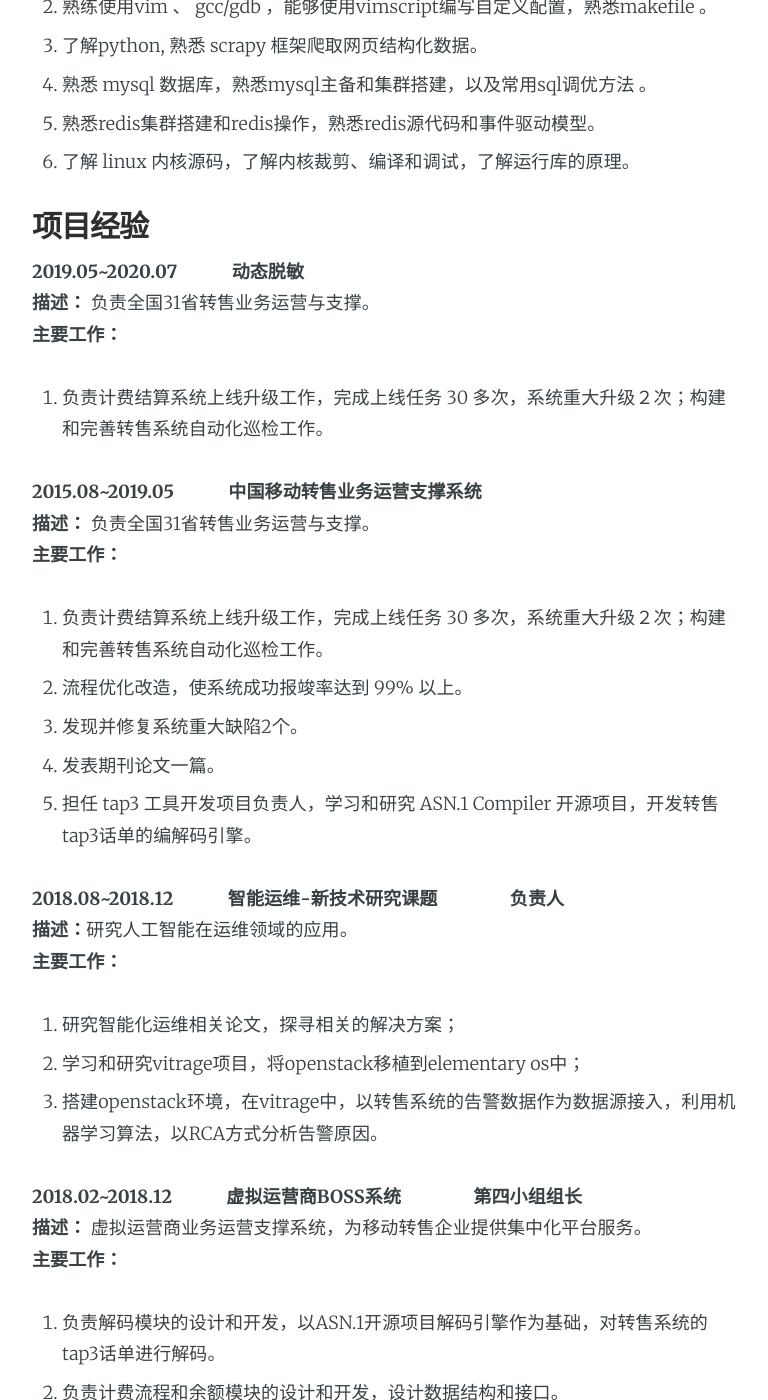
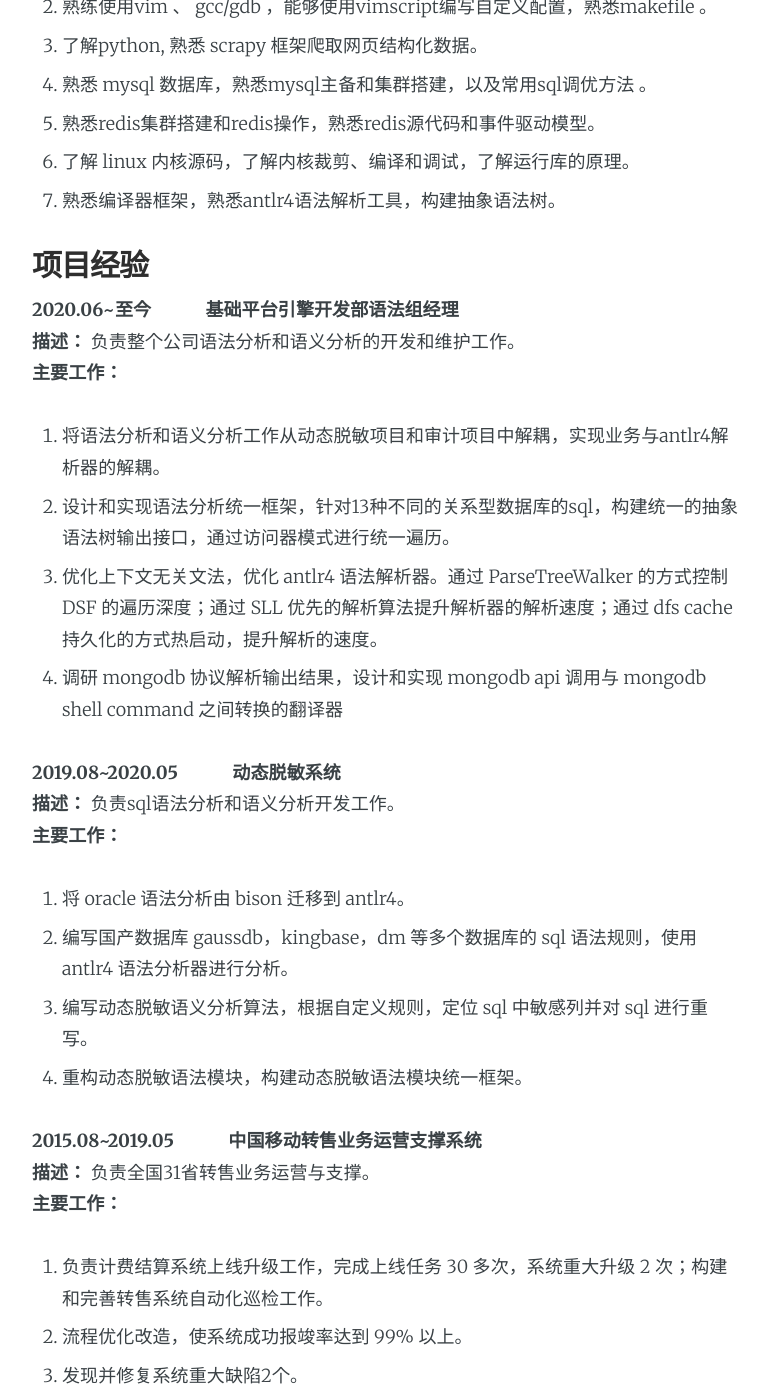
Before and after one commit to small-cat/small-cat.github.io, a Jekyll site: the page built from about.md, in a window 1280 px wide and 1400 px high, scrolled down 809 px. Shown: the whole window, without its empty margins (253-1021 px from the left). Built offline with Jekyll 4.4.1, drawn with Linux system fonts in a browser that asks for light colours; comment, search, counter and statistics services are not loaded.

Commit message:
update about.md

```diff
--- a/about.md
+++ b/about.md
@@ -35,17 +37,27 @@ title: 个人简历
 4. 熟悉 mysql 数据库，熟悉mysql主备和集群搭建，以及常用sql调优方法 。
 5. 熟悉redis集群搭建和redis操作，熟悉redis源代码和事件驱动模型。
 6. 了解 linux 内核源码，了解内核裁剪、编译和调试，了解运行库的原理。
+7. 熟悉编译器框架，熟悉antlr4语法解析工具，构建抽象语法树。
 
 ## 项目经验
-**2019.05~2020.07　　　动态脱敏**<br>**描述：** 负责全国31省转售业务运营与支撑。<br>**主要工作：**
 
-1. 负责计费结算系统上线升级工作，完成上线任务 30 多次，系统重大升级２次；构建和完善转售系统自动化巡检工作。
+**2020.06~至今　　　基础平台引擎开发部语法组经理**<br>**描述：** 负责整个公司语法分析和语义分析的开发和维护工作。<br>**主要工作：**
 
+1. 将语法分析和语义分析工作从动态脱敏项目和审计项目中解耦，实现业务与antlr4解析器的解耦。
+2. 设计和实现语法分析统一框架，针对13种不同的关系型数据库的sql，构建统一的抽象语法树输出接口，通过访问器模式进行统一遍历。
+3. 优化上下文无关文法，优化 antlr4 语法解析器。通过 ParseTreeWalker 的方式控制 DSF 的遍历深度；通过 SLL 优先的解析算法提升解析器的解析速度；通过 dfs cache 持久化的方式热启动，提升解析的速度。
+4. 调研 mongodb 协议解析输出结果，设计和实现 mongodb api 调用与 mongodb shell command 之间转换的翻译器
 
+**2019.08~2020.05　　　动态脱敏系统**<br>**描述：** 负责sql语法分析和语义分析开发工作。<br>**主要工作：**
+
+1. 将 oracle 语法分析由 bison 迁移到 antlr4。
+2. 编写国产数据库 gaussdb，kingbase，dm 等多个数据库的 sql 语法规则，使用 antlr4 语法分析器进行分析。
+3. 编写动态脱敏语义分析算法，根据自定义规则，定位 sql 中敏感列并对 sql 进行重写。
+4. 重构动态脱敏语法模块，构建动态脱敏语法模块统一框架。
 
 **2015.08~2019.05　　　中国移动转售业务运营支撑系统**<br>**描述：** 负责全国31省转售业务运营与支撑。<br>**主要工作：**
 
-1. 负责计费结算系统上线升级工作，完成上线任务 30 多次，系统重大升级２次；构建和完善转售系统自动化巡检工作。
+1. 负责计费结算系统上线升级工作，完成上线任务 30 多次，系统重大升级 2 次；构建和完善转售系统自动化巡检工作。
 2. 流程优化改造，使系统成功报竣率达到 99% 以上。
 3. 发现并修复系统重大缺陷2个。
 4. 发表期刊论文一篇。
```
Also changed, not shown: other parts of about.md (+4 -2 lines), 3 other files.
